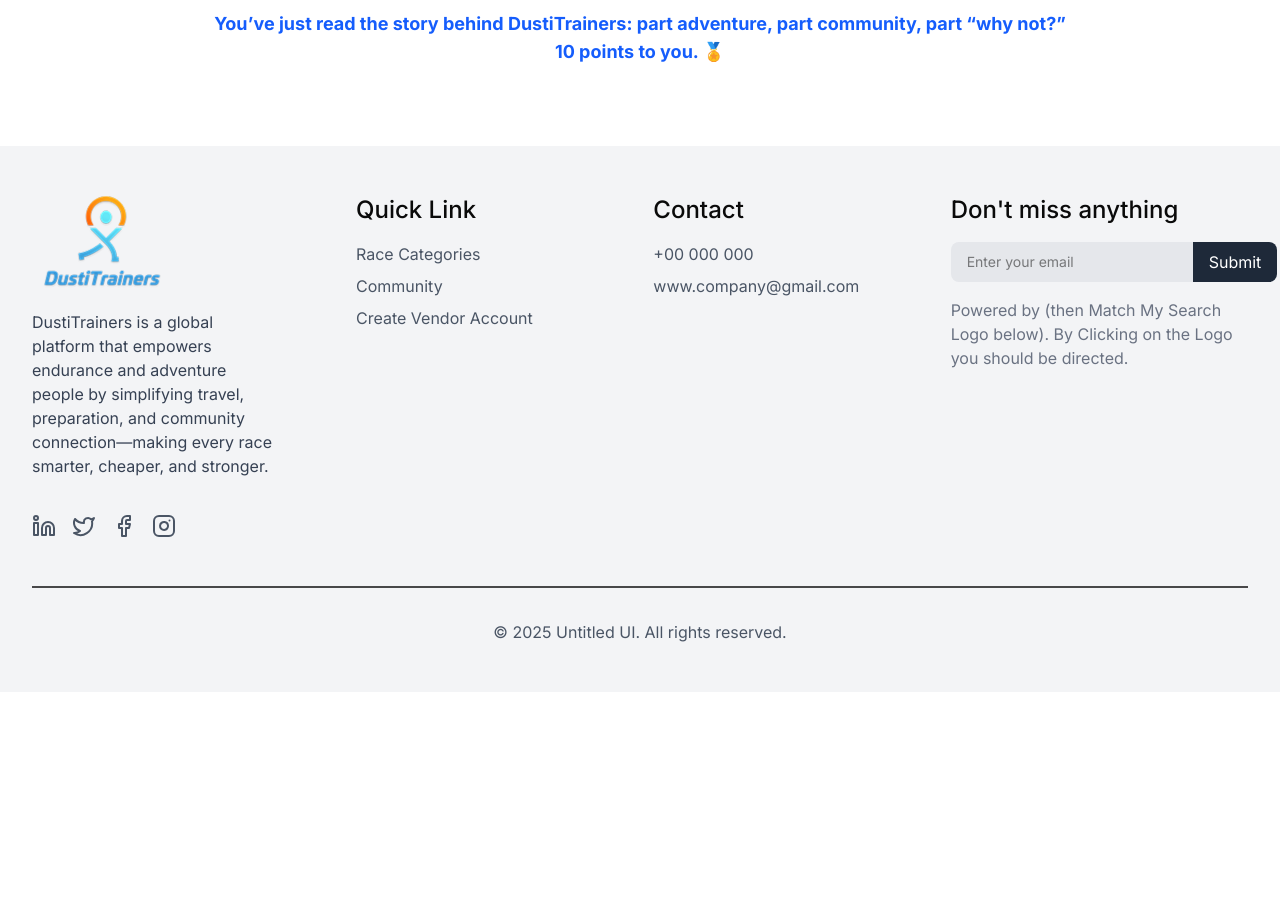
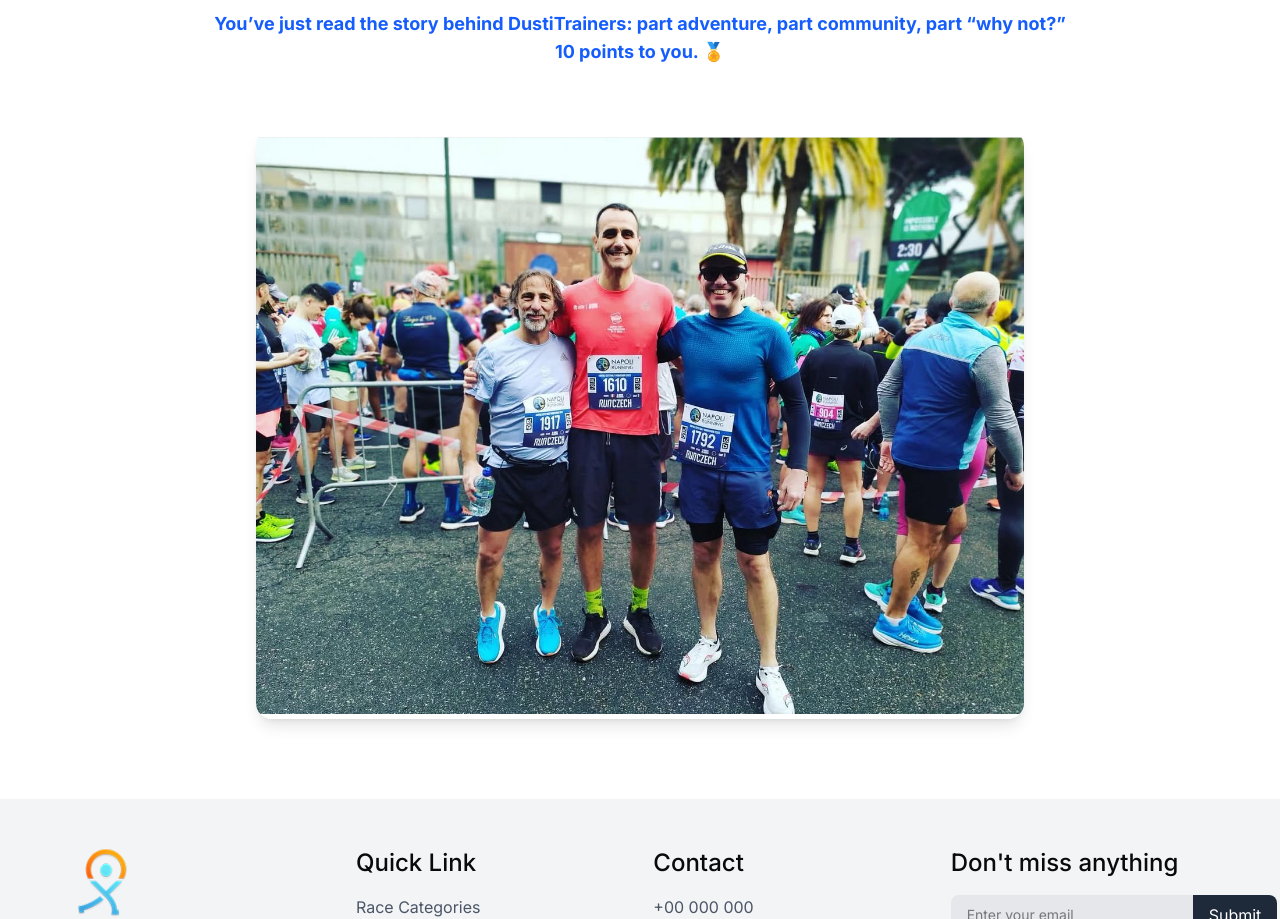
Before and after one commit to moriyam-mohona/race-event-management, a Next.js app: page /about-us in a window 1280 px wide. Shown: the part 3380-4299 px from the top of the page. Before the commit the page ends 4072 px from the top, so only its background shows below. Built offline with nearby package versions, Linux system fonts and the light colour scheme; no server answers; what @bprogress/next would draw is missing.

Commit message:
Image Added on about us page

```diff
--- a/src/components/pages/about/About.tsx
+++ b/src/components/pages/about/About.tsx
@@ -1,3 +1,8 @@
+"use client";
+
+import Image from "next/image";
+import aboutUsImage from "@/assets/about-us.png";
+
 const About = () => {
   return (
     <div className="space-y-24 py-20 mt-6">
@@ -190,6 +195,16 @@ const About = () => {
           community, part “why not?” <br />
           10 points to you. 🏅
         </p>
+
+        {/* 🔥 Add Image at the END */}
+        <div className="mt-16 flex justify-center">
+          <Image
+            src={aboutUsImage}
+            alt="About DustiTrainers"
+            className="rounded-2xl shadow-lg w-full max-w-3xl"
+            priority={false} // Optimized loading
+          />
+        </div>
       </section>
     </div>
   );
```
Also changed, not shown: src/assets/about-us.png (added), 1 other file (tests, documents, lock files or other folders).
